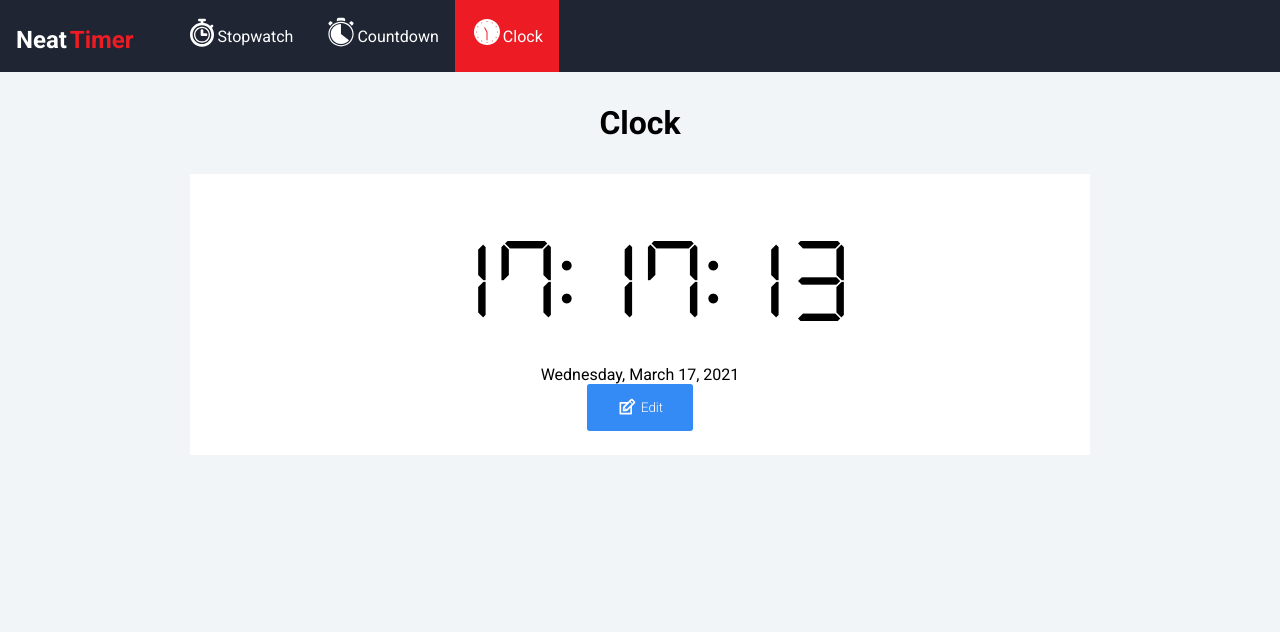
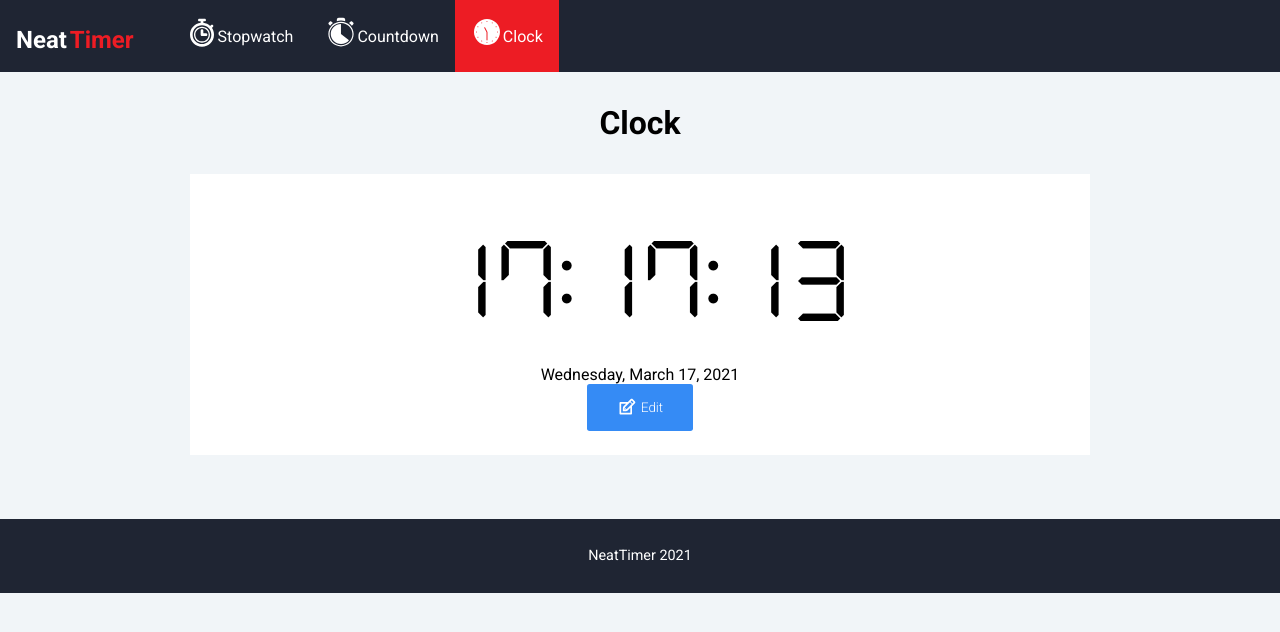
Before and after one commit to carlo697/NeatTimer, a React (Create React App) app: page /clock in a window 1280 px wide. Shown: the top 632 px of the page. Built offline with nearby package versions, Linux system fonts and the light colour scheme; no server answers.

Commit message:
Add footer

```diff
--- a/src/App.js
+++ b/src/App.js
@@ -5,6 +5,7 @@
 import Stopwatch from "./pages/Stopwatch";
 import Countdown from "./pages/Countdown";
 import Clock from "./pages/Clock";
+import Footer from "./components/Footer";
 
 const App = () => {
 	return (
@@ -21,6 +22,7 @@
 					<Clock/>
 				</Route>
 			</Switch>
+			<Footer/>
 			<Modal/>
 		</React.Fragment>
 	);
--- /dev/null
+++ b/src/components/Footer.js
@@ -0,0 +1,11 @@
+import React from "react";
+
+const Footer = () => {
+	return (
+		<footer className="footer">
+			<p>NeatTimer {new Date().getFullYear()}</p>
+		</footer>
+	);
+};
+
+export default Footer;
--- a/src/index.css
+++ b/src/index.css
@@ -10,6 +10,7 @@
 :root {
 	--blue: #358BF5;
 	--red: #ed1c24;
+	--nav-background: #1f2533;
 }
 
 @font-face {
@@ -26,7 +27,7 @@
 }
 
 main {
-	margin: 2em 2em;
+	margin: 2em 2em 4em 2em;
 }
 
 main h1 {
@@ -421,3 +422,15 @@
 	font-size: 2em;
 	margin-bottom: 1em;
 }
+
+/* Footer */
+
+.footer {
+	background-color: var(--nav-background);
+	color: white;
+	display: flex;
+	flex-direction: column;
+	align-items: center;
+	padding: 2em 1em;
+	font-size: 0.9em;
+}
```
